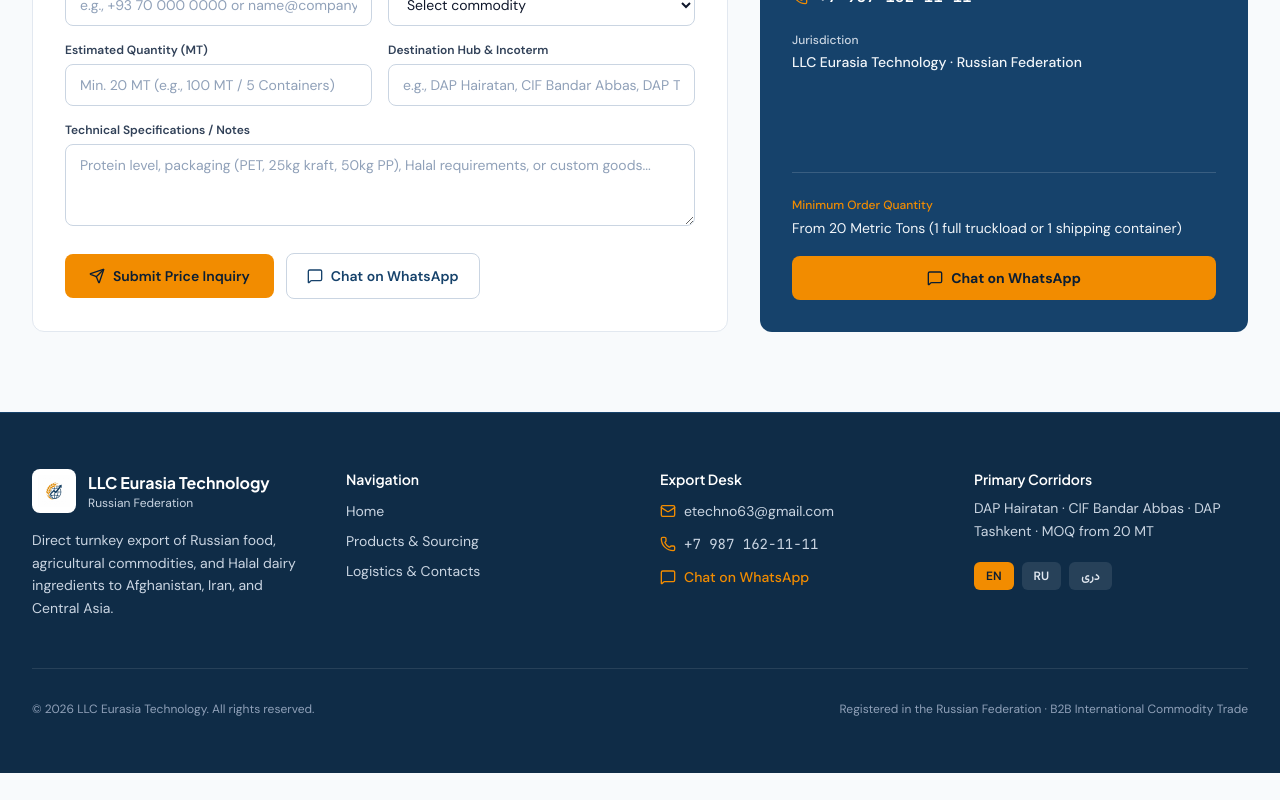
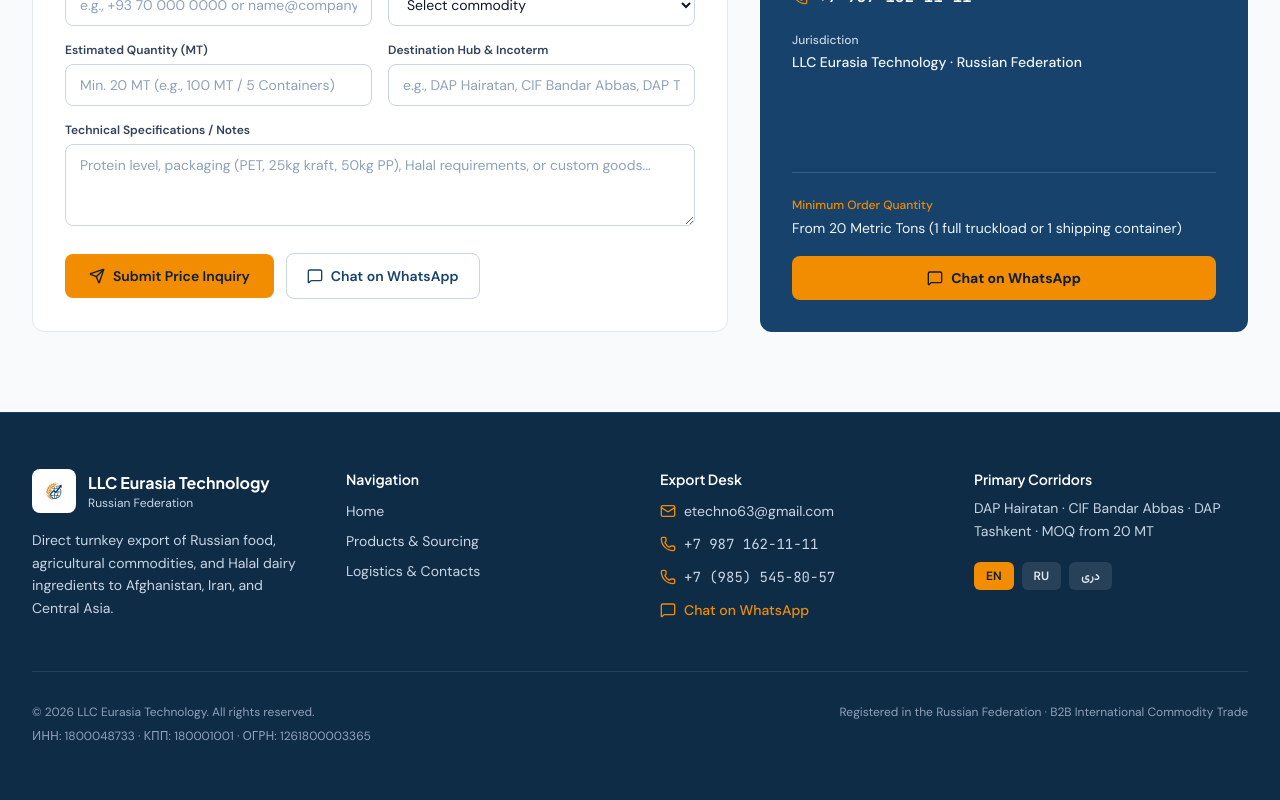
Before and after one commit to antibiotik063/export, a React (Vite) app: page / in a window 1280 px wide. Shown: the part 3322-4122 px from the top of the page. Before the commit the page ends 4095 px from the top, so only its background shows below. Built offline with nearby package versions, Linux system fonts and the light colour scheme.

Commit message:
Add company registration details to footer

```diff
--- a/src/components/Footer.tsx
+++ b/src/components/Footer.tsx
@@ -108,6 +108,16 @@ export function Footer({
               </li>
               <li>
                 <a
+                  href={CONTACT_INFO.additionalPhoneHref}
+                  className="inline-flex items-center gap-2 text-slate-300 hover:text-white transition-colors font-mono-tabular"
+                  dir="ltr"
+                >
+                  <Phone className="w-4 h-4 text-[#F28C00] shrink-0" aria-hidden="true" />
+                  <span>{CONTACT_INFO.additionalPhoneDisplay}</span>
+                </a>
+              </li>
+              <li>
+                <a
                   href={whatsappUrl}
                   target="_blank"
                   rel="noopener noreferrer"
@@ -156,9 +166,14 @@ export function Footer({
           </div>
         </div>
 
-        <div className="pt-8 flex flex-col sm:flex-row items-start sm:items-center justify-between gap-3 text-xs text-slate-400">
-          <p>{t.footer.copyright}</p>
-          <p>{t.footer.jurisdiction}</p>
+        <div className="pt-8 flex flex-col sm:flex-row sm:items-start justify-between gap-3 text-xs text-slate-400">
+          <div className="space-y-2">
+            <p>{t.footer.copyright}</p>
+            <p dir="ltr">
+              ИНН: 1800048733 · КПП: 180001001 · ОГРН: 1261800003365
+            </p>
+          </div>
+          <p className="sm:text-end">{t.footer.jurisdiction}</p>
         </div>
       </div>
     </footer>
```
